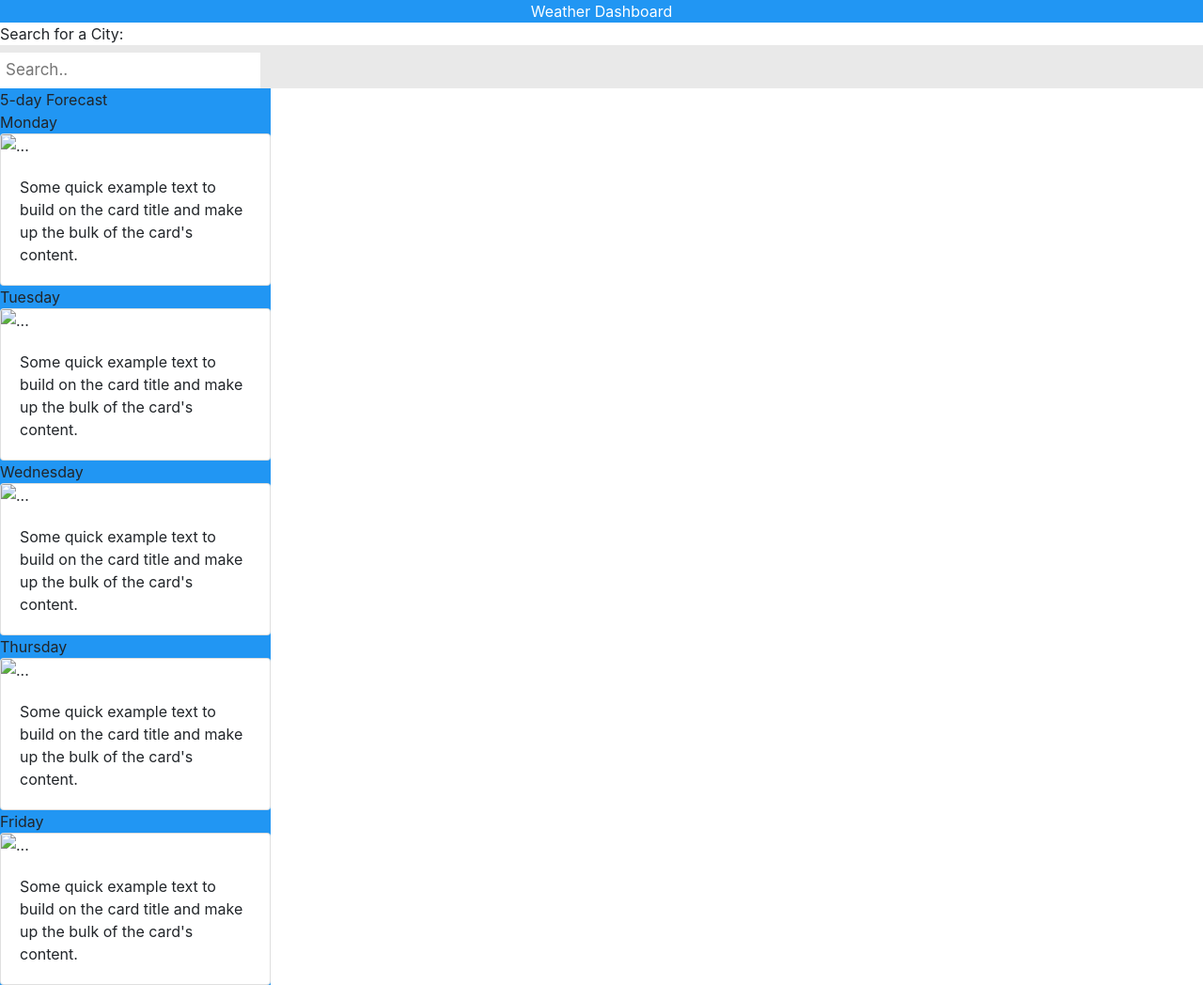
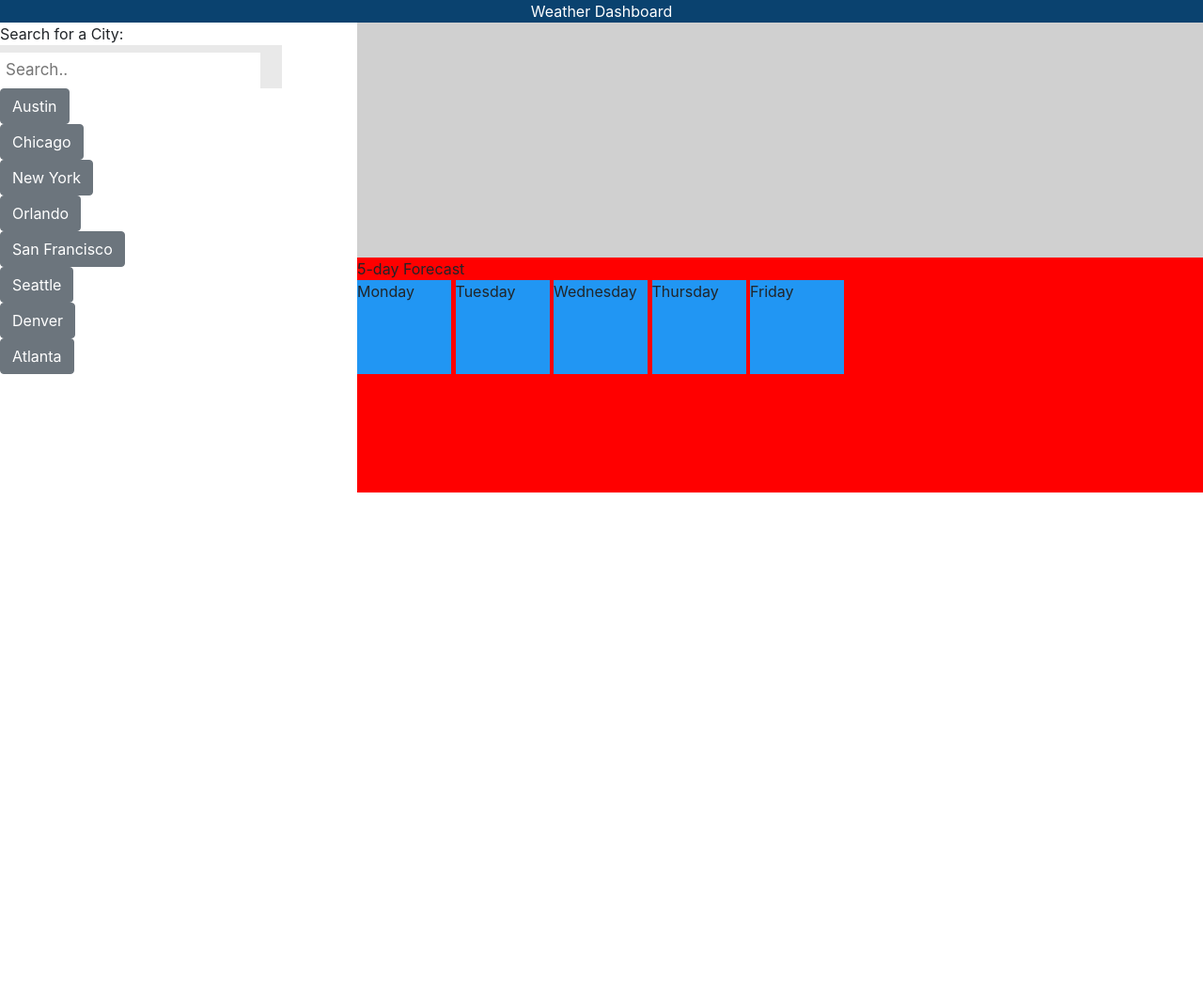
Before and after one commit to CreativeMellani/Challenge_6_Weather-Dashboard, a plain HTML site: page index.html in a window 1280 px wide. Shown: the whole page at 94% size. After the commit the page ends 800 px from the top, so only its background shows below. Drawn offline with nearby package versions, Linux system fonts and the light colour scheme.

Commit message:
updated layout

```diff
--- a/assets/style.css
+++ b/assets/style.css
@@ -1,7 +1,41 @@
 .header{
-    background-color: #2196F3;
+    background-color: #0a426f;
     text-align: center;
     color: white;
+}
+
+.stateBtn{
+    display: list-item;
+}
+
+.searchContainer{
+    width: 300px;
+    height: 647.5px;
+}
+
+.oneDayForcastContainer{
+  float: right;
+  background-color: rgb(208, 208, 208);
+  border-color: #0a426f;
+  border-width: 20px;
+  width: 900px;
+  height: 250px;
+}
+.forecastContainer{
+    float: right;
+    background-color: red;
+    width: 900px;
+    height: 250px;
+
+
+}
+
+.day{
+    display: inline-block;
+    width: 100px;
+    height: 100px;
+    background-color: #2196F3;
+
 }
 
 
@@ -60,15 +94,3 @@
       border: 1px solid #ccc;
     }
   }
-
-
-
-
-
-.forecastContainer{
-    display: table-row-group;
-    row-gap: 5px;
-    grid-template-columns: auto auto auto;
-    background-color: #2196F3;
-    padding: 10px;
-  }
--- a/index.html
+++ b/index.html
@@ -19,59 +19,49 @@
     <header class="header">
         <div>Weather Dashboard</div>
     </header>
+    <div class="oneDayForcastContainer">
 
-    <div>Search for a City:
+    </div>
+    <div class="forecastContainer">5-day Forecast
+        <div>
+            <div class="day">Monday</div>
+            <div class="day">Tuesday</div>
+            <div class="day">Wednesday</div>
+            <div class="day">Thursday</div>
+            <div class="day">Friday</div>
+        </div>
+    </div>
+    <div class="searchContainer">Search for a City:
         <div class="topnav">
             <input type="text" placeholder="Search..">
         </div>
+        <div>
+            <button type="button" class="btn btn-secondary">Austin</button>
+        </div>
+        <div>
+            <button type="button" class="btn btn-secondary">Chicago</button>
+        </div>
+        <div>
+            <button type="button" class="btn btn-secondary">New York</button>
+        </div>
+        <div>
+            <button type="button" class="btn btn-secondary">Orlando</button>
+        </div>
+        <div>
+            <button type="button" class="btn btn-secondary">San Francisco</button>
+        </div>
+        <div>
+            <button type="button" class="btn btn-secondary">Seattle</button>
+        </div>
+        <div>
+            <button type="button" class="btn btn-secondary">Denver</button>
+        </div>
+        <div>
+            <button type="button" class="btn btn-secondary">Atlanta</button>
+        </div>
+
 
     </div>
-    <div class="forecastContainer">5-day Forecast
-        <div> Monday
-            <div class="card" style="width: 18rem;">
-                <img src="..." class="card-img-top" alt="...">
-                <div class="card-body">
-                    <p class="card-text">Some quick example text to build on the card title and make up the bulk of the
-                        card's content.</p>
-                </div>
-            </div>
-            <div> Tuesday
-                <div class="card" style="width: 18rem;">
-                    <img src="..." class="card-img-top" alt="...">
-                    <div class="card-body">
-                        <p class="card-text">Some quick example text to build on the card title and make up the bulk of
-                            the
-                            card's content.</p>
-                </div>
-            </div>
-            <div> Wednesday
-                <div class="card" style="width: 18rem;">
-                    <img src="..." class="card-img-top" alt="...">
-                    <div class="card-body">
-                        <p class="card-text">Some quick example text to build on the card title and make up the bulk of the
-                            card's content.</p>
-                    </div>
-                </div>
-                <div> Thursday
-                    <div class="card" style="width: 18rem;">
-                        <img src="..." class="card-img-top" alt="...">
-                        <div class="card-body">
-                            <p class="card-text">Some quick example text to build on the card title and make up the bulk of
-                                the
-                                card's content.</p>
-                    </div>
-                </div>
-        </div>
-        <div> Friday
-            <div class="card" style="width: 18rem;">
-                <img src="..." class="card-img-top" alt="...">
-                <div class="card-body">
-                    <p class="card-text">Some quick example text to build on the card title and make up the bulk of the
-                        card's content.</p>
-                </div>
-            </div>
-    </div>
-
 
 
 
```
Lines whose indentation alone changed are shown as unchanged.
